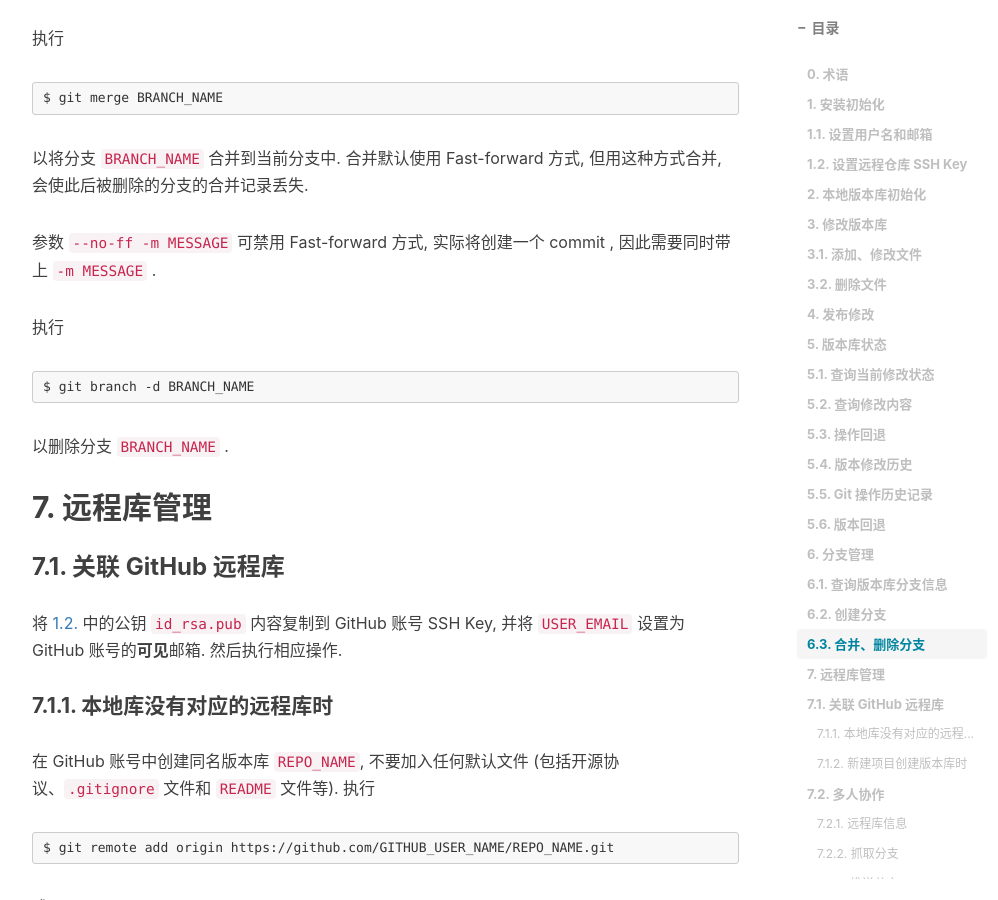
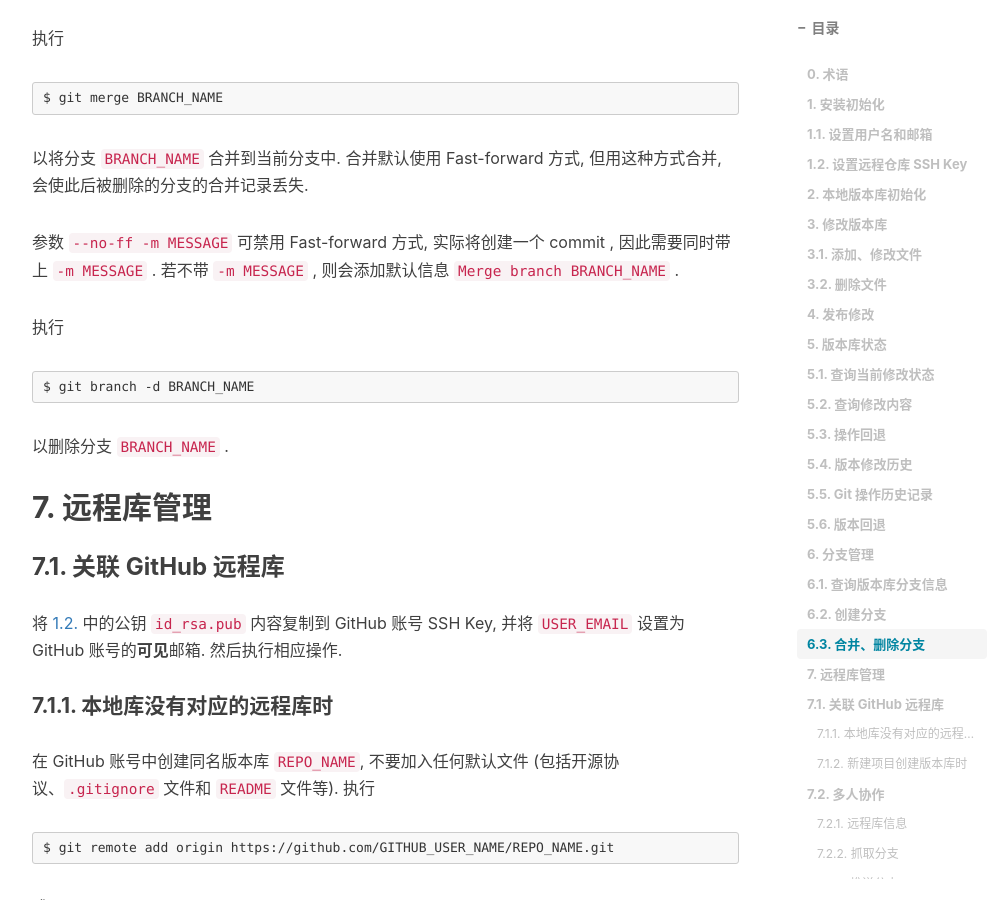
Before and after one commit to Eicmlye/Eicmlye.github.io, a Jekyll site: the page built from _posts/2022-07-25-git-tutorial.md, in a window 1280 px wide and 900 px high, scrolled down 6065 px. Shown: the whole window, without its empty margins (233-1231 px from the left). Built offline with Jekyll 4.4.1, drawn with Linux system fonts in a browser that asks for light colours; nearby versions of some CDN libraries; comment, search, counter and statistics services are not loaded.

```diff
--- a/_config.yml
+++ b/_config.yml
@@ -29,7 +29,7 @@ sidebar-avatar: /img/em/em-avatar.jpg   # use absolute URL, seeing it's used in
 # SNS settings
 RSS: false
 # weibo_username:
-zhihu_username:     eicmlye   # all letters in lower case
+# zhihu_username:     eicmlye   # all letters in lower case
 github_username:    Eicmlye   # case sensitive
 # facebook_username:
 # jianshu_username:
--- a/_posts/2022-07-25-git-tutorial.md
+++ b/_posts/2022-07-25-git-tutorial.md
@@ -222,7 +222,7 @@ Git 中, `HEAD` 为当前版本指针, 向前1个版本为 `HEAD^`, 向前 n 个
 
 以将分支 `BRANCH_NAME` 合并到当前分支中. 合并默认使用 Fast-forward 方式, 但用这种方式合并, 会使此后被删除的分支的合并记录丢失.
 
-参数 `--no-ff -m MESSAGE` 可禁用 Fast-forward 方式, 实际将创建一个 commit , 因此需要同时带上 `-m MESSAGE` .
+参数 `--no-ff -m MESSAGE` 可禁用 Fast-forward 方式, 实际将创建一个 commit , 因此需要同时带上 `-m MESSAGE` . 若不带 `-m MESSAGE` , 则会添加默认信息 `Merge branch BRANCH_NAME` .
 
 执行
 
```
